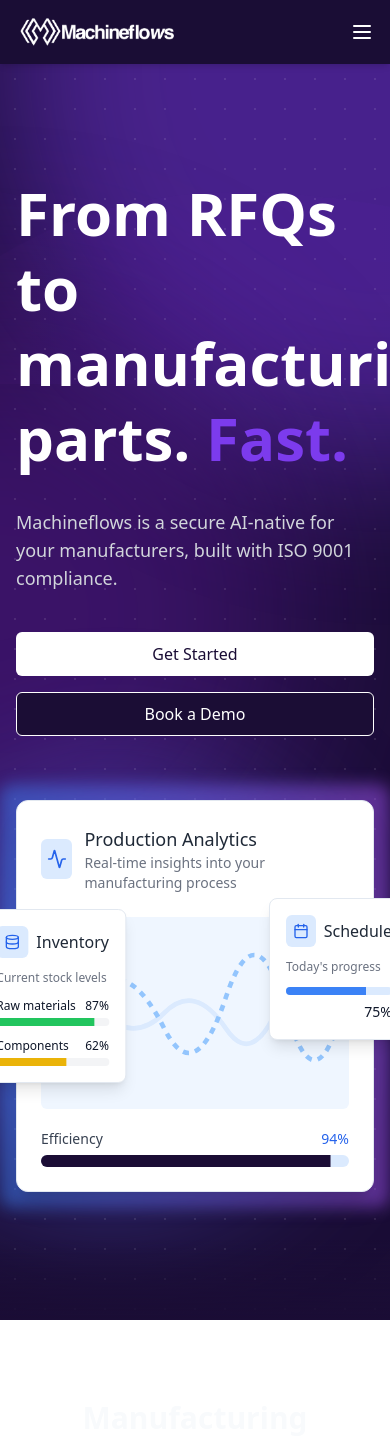
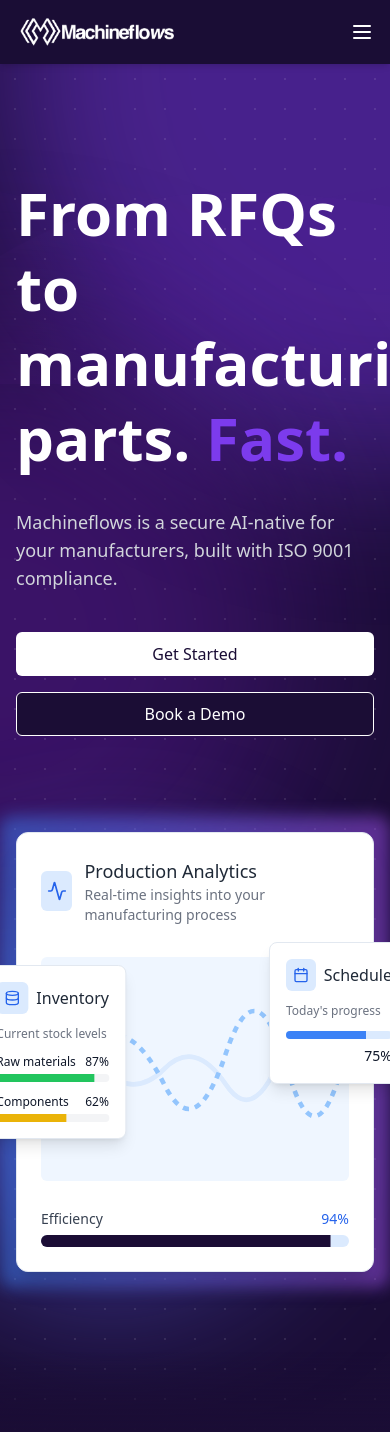
Before and after one commit to machineflows/machineflows-dot-com, a React (Vite) app: page / in a window 390 px wide. Shown: the top 1440 px of the page. Built offline with nearby package versions, Linux system fonts and the light colour scheme.

Commit message:
Fix: Improve HeroImage spacing and animation
- Added spacing to prevent overlap in HeroImage.
- Removed chart animation.
- Implemented number animation on page refresh.

```diff
--- a/src/components/HeroImage.tsx
+++ b/src/components/HeroImage.tsx
@@ -1,17 +1,44 @@
 
-import React from 'react';
+import React, { useState, useEffect } from 'react';
 import { Card } from '@/components/ui/card';
 import { Progress } from '@/components/ui/progress';
 import { Database, Activity, Calendar } from 'lucide-react';
 
+const AnimatedNumber = ({ end, duration = 1000 }: { end: number; duration?: number }) => {
+  const [count, setCount] = useState(0);
+
+  useEffect(() => {
+    let startTime: number;
+    let animationFrameId: number;
+
+    const updateCount = (timestamp: number) => {
+      if (!startTime) startTime = timestamp;
+      const progress = timestamp - startTime;
+
+      const percentage = Math.min(progress / duration, 1);
+      setCount(Math.floor(percentage * end));
+
+      if (progress < duration) {
+        animationFrameId = requestAnimationFrame(updateCount);
+      }
+    };
+
+    animationFrameId = requestAnimationFrame(updateCount);
+
+    return () => cancelAnimationFrame(animationFrameId);
+  }, [end, duration]);
+
+  return <span>{count}</span>;
+};
+
 const HeroImage = () => {
   return (
-    <div className="relative w-full max-w-[800px] mx-auto">
+    <div className="relative w-full max-w-[800px] mx-auto my-8 md:my-12">
       {/* Glow effect */}
       <div className="absolute -inset-4 bg-gradient-to-r from-blue-500 to-purple-500 rounded-xl blur opacity-25 animate-pulse"></div>
 
       <Card className="relative bg-white shadow-xl w-full overflow-hidden rounded-xl">
-        <div className="flex flex-col p-6 gap-4">
+        <div className="flex flex-col p-6 gap-6">
           {/* Header */}
           <div className="flex items-center gap-3">
             <div className="w-10 h-10 bg-blue-100 rounded-md flex items-center justify-center">
@@ -24,7 +51,7 @@ const HeroImage = () => {
           </div>
 
           {/* Chart */}
-          <div className="h-48 bg-blue-50 rounded-md relative overflow-hidden mt-2">
+          <div className="h-56 bg-blue-50 rounded-md relative overflow-hidden mt-2">
             <svg viewBox="0 0 100 30" className="w-full h-full">
               <path
                 d="M0,15 Q10,5 20,15 T40,15 T60,20 T80,5 T100,15"
@@ -38,18 +65,7 @@ const HeroImage = () => {
                 stroke="#93c5fd"
                 strokeWidth="1.5"
                 strokeDasharray="2"
-              >
-                <animate
-                  attributeName="d"
-                  dur="8s"
-                  repeatCount="indefinite"
-                  values="
-                    M0,15 Q10,10 20,5 T40,20 T60,10 T80,15 T100,5;
-                    M0,15 Q10,15 20,10 T40,15 T60,20 T80,10 T100,15;
-                    M0,15 Q10,5 20,15 T40,10 T60,15 T80,5 T100,10;
-                    M0,15 Q10,10 20,5 T40,20 T60,10 T80,15 T100,5"
-                />
-              </path>
+              />
             </svg>
           </div>
 
@@ -57,15 +73,15 @@ const HeroImage = () => {
           <div className="mt-1">
             <div className="flex justify-between text-sm mb-1.5">
               <span className="font-medium text-gray-700">Efficiency</span>
-              <span className="font-medium text-blue-600">94%</span>
+              <span className="font-medium text-blue-600"><AnimatedNumber end={94} duration={1500} />%</span>
             </div>
             <Progress value={94} className="h-3 bg-blue-100" />
           </div>
         </div>
       </Card>
 
-      {/* Side cards with responsive positioning */}
-      <div className="absolute left-0 md:left-[-80px] top-1/2 transform -translate-y-1/2 -translate-x-1/4 md:translate-x-0 z-10 max-w-[150px] md:max-w-[180px]">
+      {/* Side cards with improved spacing and positioning */}
+      <div className="absolute left-0 md:left-[-100px] top-1/2 transform -translate-y-1/2 -translate-x-1/4 md:translate-x-0 z-10 max-w-[150px] md:max-w-[180px]">
         <Card className="bg-white shadow-lg w-full">
           <div className="p-4">
             <div className="flex items-center gap-2 mb-3">
@@ -80,20 +96,20 @@ const HeroImage = () => {
               <div>
                 <div className="flex justify-between text-xs mb-1">
                   <span>Raw materials</span>
-                  <span className="font-medium">87%</span>
+                  <span className="font-medium"><AnimatedNumber end={87} duration={1200} />%</span>
                 </div>
                 <div className="h-2 w-full bg-gray-100 rounded-full overflow-hidden">
-                  <div className="h-full bg-green-500" style={{width: '87%'}}></div>
+                  <div className="h-full bg-green-500 transition-all duration-1000" style={{width: '87%'}}></div>
                 </div>
               </div>
 
               <div>
                 <div className="flex justify-between text-xs mb-1">
                   <span>Components</span>
-                  <span className="font-medium">62%</span>
+                  <span className="font-medium"><AnimatedNumber end={62} duration={1200} />%</span>
                 </div>
                 <div className="h-2 w-full bg-gray-100 rounded-full overflow-hidden">
-                  <div className="h-full bg-yellow-500" style={{width: '62%'}}></div>
+                  <div className="h-full bg-yellow-500 transition-all duration-1000" style={{width: '62%'}}></div>
                 </div>
               </div>
             </div>
@@ -101,7 +117,7 @@ const HeroImage = () => {
         </Card>
       </div>
 
-      <div className="absolute right-0 md:right-[-80px] top-1/4 translate-x-1/4 md:translate-x-0 z-10 max-w-[140px] md:max-w-[160px]">
+      <div className="absolute right-0 md:right-[-100px] top-1/4 translate-x-1/4 md:translate-x-0 z-10 max-w-[140px] md:max-w-[160px]">
         <Card className="bg-white shadow-lg w-full">
           <div className="p-4">
             <div className="flex items-center gap-2 mb-3">
@@ -114,10 +130,10 @@ const HeroImage = () => {
 
             <div className="mt-3">
               <div className="h-2 w-full bg-blue-100 rounded-full overflow-hidden mb-1">
-                <div className="h-full bg-blue-500" style={{width: '75%'}}></div>
+                <div className="h-full bg-blue-500 transition-all duration-1000" style={{width: '75%'}}></div>
               </div>
               <div className="text-right">
-                <span className="text-sm font-medium">75%</span>
+                <span className="text-sm font-medium"><AnimatedNumber end={75} duration={1200} />%</span>
               </div>
             </div>
           </div>
```
